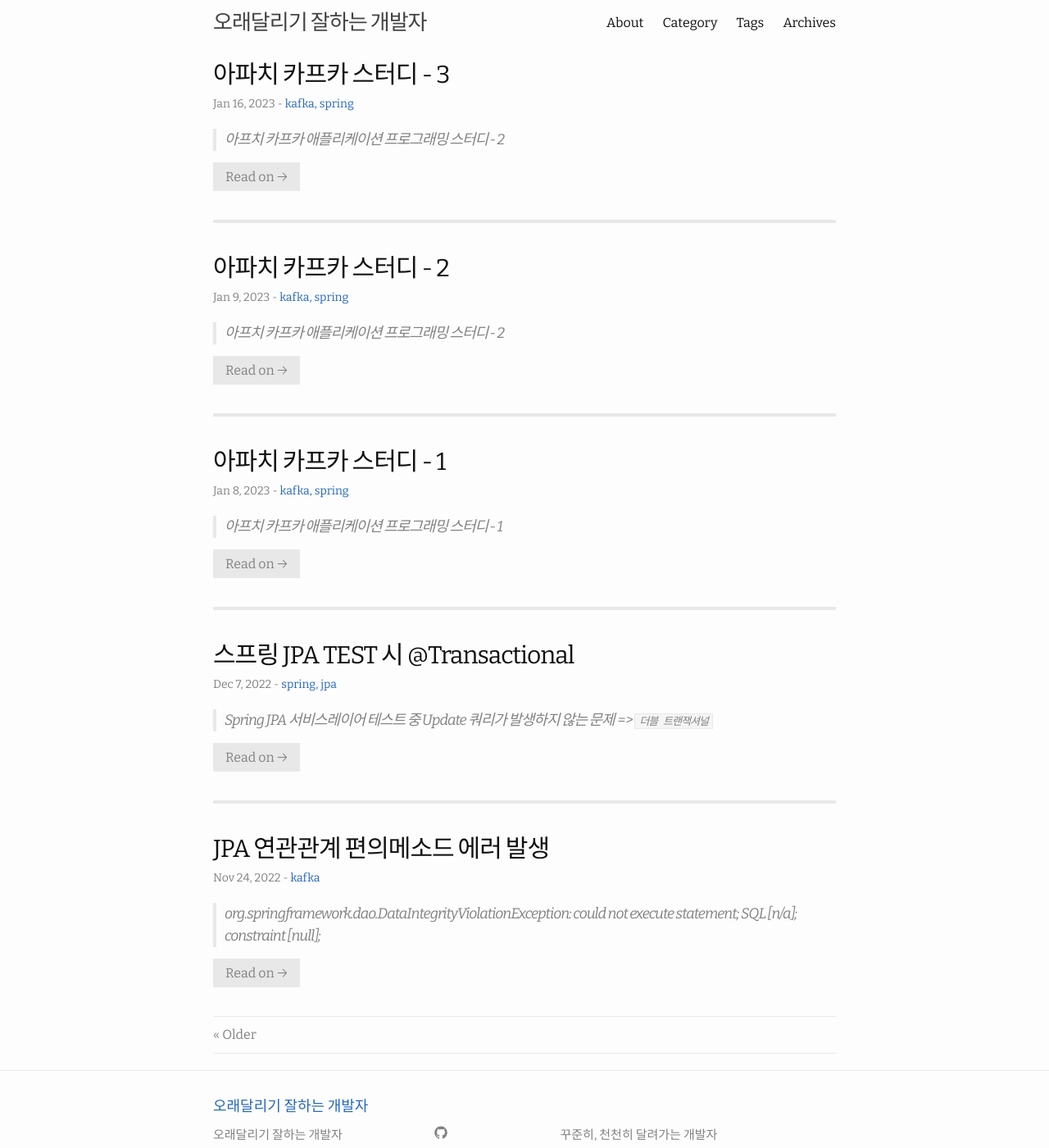
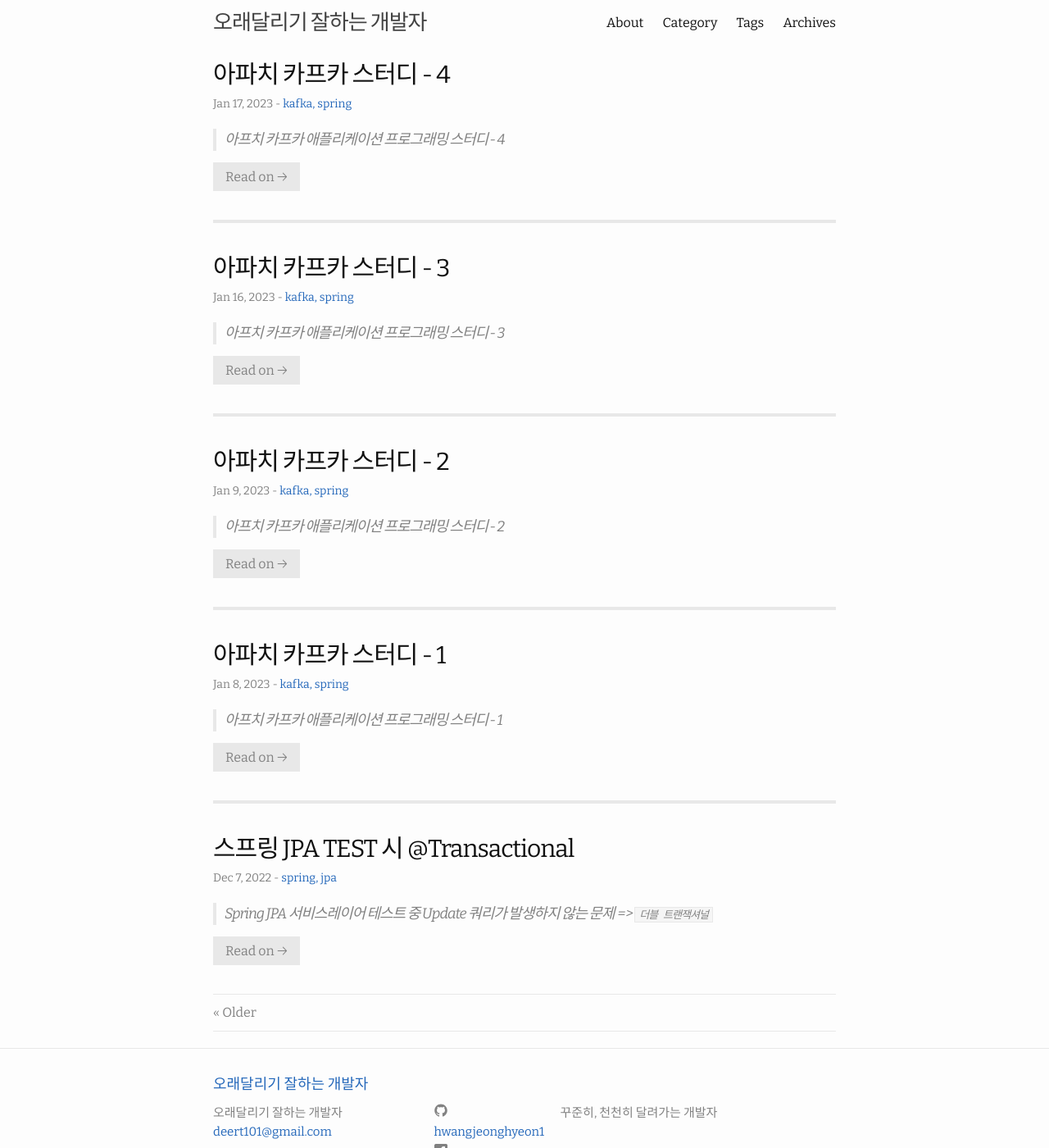
Before and after one commit to HWANGJEONGHYEON1/HWANGJEONGHYEON1.github.io, a Jekyll site: the page built from index.html, in a window 1280 px wide and 1400 px high. Shown: the whole window at 82% size. Built offline with Jekyll 4.4.1, drawn with Linux system fonts in a browser that asks for light colours; the list of posts is cut into pages by our own code; part of the change alters nothing that is shown.

Commit message:
study kafka - 4

````diff
--- a/_posts/2023-01-16-kafka-book3.md
+++ b/_posts/2023-01-16-kafka-book3.md
@@ -5,7 +5,7 @@ date:   2023-01-16 12:20:21 +0900
 categories: kafka, spring
 ---
 
-> 아프치 카프카 애플리케이션 프로그래밍 스터디 - 2
+> 아프치 카프카 애플리케이션 프로그래밍 스터디 - 3
 
 
 # 목표?
@@ -39,4 +39,44 @@ categories: kafka, spring
     - session.timeout.ms: 컨슈머가 브로커와 연결이 끊기는 최대시간이다. 이 시간에 하트비트를 전송하지 않으면 브로커는 컨슈머에 이슈가 발생했다고 가정하고 리벨런싱한다. 보통 하트비트 시간 간격의 3배로 설정한다. 기본 값은 10초
     - hearbeat.interval.ms: poll() 하트비트를 전송하는 시간 간격. 기본값은 3000ms
     - max.poll.interval.ms: poll() 메서드를 호출하는 간격의 최대 시간을 지정한다. poll() 메서드를 호출한 이후에 데이터를 처리하는 데에 시간이 너무 많이 걸리는 경우 비정상으로 판단하고 리밸런싱을 호출. 기본값은 5분
-    - isolation.level: 트랜잭션 프로듀서가 레코드를 트랜잭션 단위로 보낼 경우 사용. 이 경우 read_committed, read_uncommiited로 설정할 수 있다. read_commited로 설정하면 커밋이 완료된 레코드만 읽는다. read_uncommitted는 커밋여부와 상관없이 모든 레코드를 읽는다. 기본 값은 ead_uncommitted
+    - isolation.level: 트랜잭션 프로듀서가 레코드를 트랜잭션 단위로 보낼 경우 사용. 이 경우 read_committed, read_uncommiited로 설정할 수 있다. read_commited로 설정하면 커밋이 완료된 레코드만 읽는다. read_uncommitted는 커밋여부와 상관없이 모든 레코드를 읽는다. 기본 값은 read_uncommitted
+
+## Admin API
+- 실제 운영환경에서 프로듀서와 컨슈머를 통해 데이터를 주고받는 것만큼 카프카에 설정된 내부 옵션을 설정하고 확인하는것이 중요하다.
+- 내부 옵션을 확인하는 것은 직접 브로커에 접속하여 카프카 브로커 옵션을 확인하는 것이지만 매우 번거로움
+- 카프카 클라이언트에서는 내부 옵션을 설정하거나 조회하기 위해 AdminClient 클래스를 제공한다.
+- AdminClient
+    - 카프카 컨슈머를 멀티 스레드로 생성할 때 구독하는 토픽의 파티션 개수만큼이나 스레드를 생성하고 싶을 때, 스레드 생성전에 해당 토픽의 파티션 개수를 어드민 API를 통해 가져올 수 있다.
+    - AdminClient 클래스로 구현한 웹 대시보드를 통해 ACL(Acess Control List)이 적용된 클러스터의 리소스 접근 권한 규칙 추가를 할 수 있다.
+    - 특정 토픽의 트래픽이 늘어남을 감지하고, AdminClient 클래스로 해당 토픽의 파티션을 늘릴 수 있다.
+```java
+public class AdminExample {
+
+    private final static Logger logger = LoggerFactory.getLogger(AdminExample.class);
+
+
+    public static void main(String[] args) throws ExecutionException, InterruptedException {
+        Properties configs = new Properties();
+        configs.put(ProducerConfig.BOOTSTRAP_SERVERS_CONFIG, "my-kafka:9092");
+
+        AdminClient adminClient = AdminClient.create(configs);
+
+        // 브로커별 설정
+        for (Node node : adminClient.describeCluster().nodes().get()) {
+            logger.info("node {}", node);
+            ConfigResource cr = new ConfigResource(ConfigResource.Type.BROKER, node.idString());
+            DescribeConfigsResult describeConfigs = adminClient.describeConfigs(Collections.singleton(cr));
+            describeConfigs.all().get()
+                    .forEach((broker, config) -> {
+                        config.entries().forEach(configEntry -> logger.info(configEntry.name() + "= " + configEntry.value()));
+                    });
+        }
+
+        // 토픽정보
+        Map<String, TopicDescription> test = adminClient.describeTopics(Collections.singleton("test")).all().get();
+        logger.info("map {}", test);
+        adminClient.close(); // 명시적으로 종료 메서드를 호출하여 리소스 낭비를 하지 않게 만든다.
+    }
+}
+
+```
--- /dev/null
+++ b/_posts/2023-01-17-kafka-book4.md
@@ -0,0 +1,73 @@
+---
+layout: post
+title:  "아파치 카프카 스터디 - 4"
+date:   2023-01-17 23:20:21 +0900
+categories: kafka, spring
+---
+
+> 아프치 카프카 애플리케이션 프로그래밍 스터디 - 4
+
+
+# 목표?
+- 회사에서 대용량 데이터를 처리하는것에 있어, 카프카를 사용하고 있으므로, 제대로된 학습을 통해 원하는 처리를 할 수 있도록 한다.
+
+
+# 카프카 스트림즈
+> 토픽에 적재된 데이터를 상태기반 또는 비상태기반으로 실시간 변환하여 다른 토픽에 적재하는 라이브러리
+
+## 스트림즈 애플리케이션
+- 내부적으로 스레드를 1개 이상 생성할 수 있으며, 스레드는 1개 이상 테스크를 가진다.
+- 스트림즈의 테스크는 스트림즈 어플리케이션을 실행하면 생기는 데이터 처리 최소단위이다.
+- 3개의 파티션으로 이루어진 토픽을 처리하는 스트림즈 애플리케이션을 실행하면 내부에 3개의 테스크가 생긴다.
+- 컨슈머의 병렬처리를 위해 컨슈머 그룹으로 이루어진 컨슈머 스레드를 여러 개 실행하는 것과 비슷하다.
+
+## 토폴로지
+> 2개 이상의 노드들과 선으로 이루어진 집합
+- 링형, 트리형, 성형등이 있다.
+- 카프카스트림즈에서는 토폴로지를 이루는 노드를 하나의 프로세서라고 부르고, 노드와 노드를 이은 선을 스트림이라고 한다.
+- 스트림은 `토픽의 데이터` 뜻하고, 프로듀서와 컨슈머에서 활용했던 레코드와 동일하다.
+- Processor 3가지
+    - 소스 프로세서
+        - 데이터를 처리하기 위해 최초로 선언해야하는 노드로 하나 이상의 데이터를 가져오는 역할
+    - 스트림 프로세서
+        - 다른 프로세서가 반환된 데이터를 처리하는 역할, 변환 분기 처리와 같은 데이터처리
+    - 싱크 프로세서
+        - 데이터를 특정 카프카 토픽으로저장하는 역할하며, 최종 종착지 역할
+
+
+## 스트림즈 DSL
+- 프로세서 API 2가지 방법으로 개발 가능하다.
+- 스트림즈 DSL로 구현하는 데이터 처리 예시
+    - 지난 10분간 들어온 데이터 집계
+    - 메시지 값을 기반으로 토픽 분기처리
+    - 토픽과 다른 토픽의 결합으로 새로운 데이터 생성
+- 프로세서 API 구현하는 데이터 처리 예시
+    - 메시지 값의 종류에 따라 토픽을 가변적으로 전송
+    - 일정한 시간 간격으로 데이터 처리
+- `KStream`
+- `KTable`
+- `GlobalKTable`
+
+## KStream
+- 레코드의 흐름을 표현한 것으로 메시지 키와 메시지 값으로 구성되어 있다.
+- KStream으로 데이터를 조회하면 토픽에 존재하는 모든 레코드가 출력된다.
+- KStream은 컨슈머로 토픽을 구독하는 것과 동일한 선상에서 사용하는 것이라고 볼 수 있다.
+
+## KTable
+- KStream과 다르게 메시지 키를 기준으로 묶어 사용한다.
+- KStream은 토픽의 모든 레코드를 조회할 수 있지만, KTable은 유니크한 메시지키를 기준으로 가장 최신 레코드를 사용한다.
+
+## GlobalKTable
+- KTable과 동일하게 메시지 키를 기준으로 묶어 사용된다.
+- 그러나 KTable로 선언된 토픽은 1개 파티션이 1개 테스크에 할당되어 사용되고, GlobalKTable로 선언된 토픽은 모든 파티션 데이터가 각 테스크에 할당되어 사용된다는 차이점이 있다.
+- KStream과 KTable 데이터를 조인한다고 가정했을때
+    - KStream과 KTable을 조인하려면 반드시 `코파티셔닝` 되어 있어야한다.
+        - 코파티셔닝이란? 조인을 하는 2개 데이터의 파티션 개수가 동일하고 파티셔닝 전략을 동일하게 맞추는 작업
+        - 파티션 개수가 동일하고 파티셔닝 전략이 같은 경우에는 동일한 메시지 키를 가진 데이터가 동일한 테스크에 들어가는것을 보장한다. => 조인가능
+    - 문제는 KStream과 KTable이 동일하게 파티션을 가지고 있다고 보장할 수 없다.
+    - 코파티셔닝이 되어있지 않으면 리파티셔닝하는 과정을 거쳐 새로운 토픽에 새로운 메시지 키를 가지도록 재배열한다.
+    - 리파티셔닝 과정은 토픽에 데이터를 중복해서 생성할 뿐만 아니라 파티션을 재배열하기 위해 프로세싱하는 과정도 거쳐야한다.
+- GlobalKTable은 조인해서 사용하고 싶다면 KTable을 GlobalKTable로 선언하여 사용하면된다.
+    - GlobalKTable은 코파티셔닝되지 않은 KStream과 조인할 수 있다. 왜냐하면 `KTable과 다르게 GlobalKTabl로 정의된 데이터는 스트림즈 어플리케이션의 모든 테스크에 동일하게 공유되어 사용한다.`
+    - 다만 많은 양의 데이터를 사용하게 되면 로컬 스토리지의 사용량이 증가하여, 네트워크, 브로커에 많은 부하가 생겨 데이터가 작은 것만 사용하자.
+    - 많은 양의 데이터는 리파티셔닝을 통해 KTable을 사용하는것이 좋다.
````
